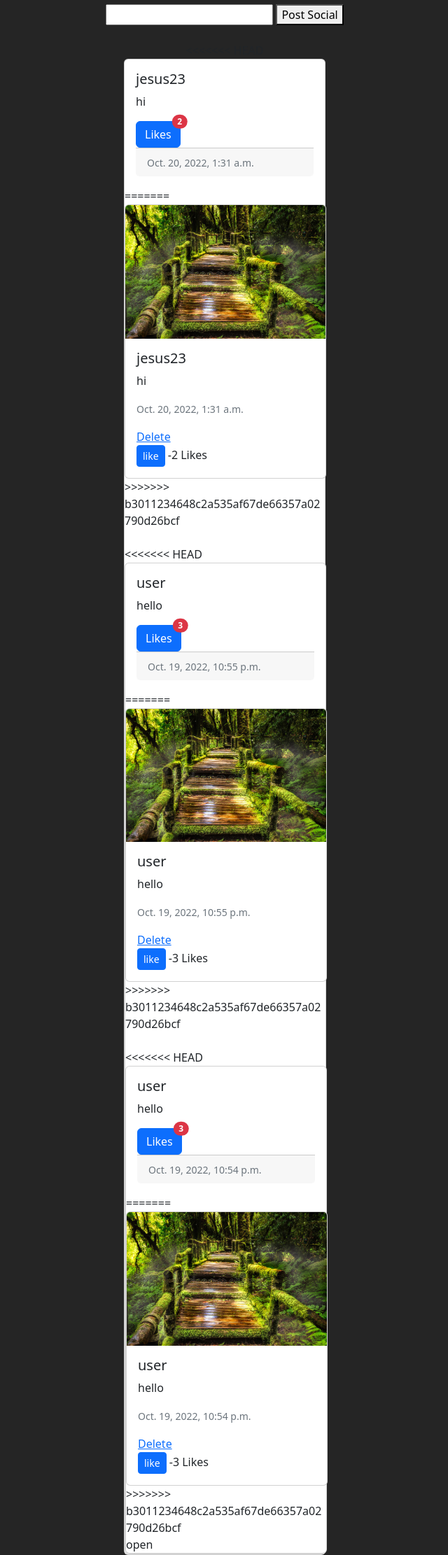
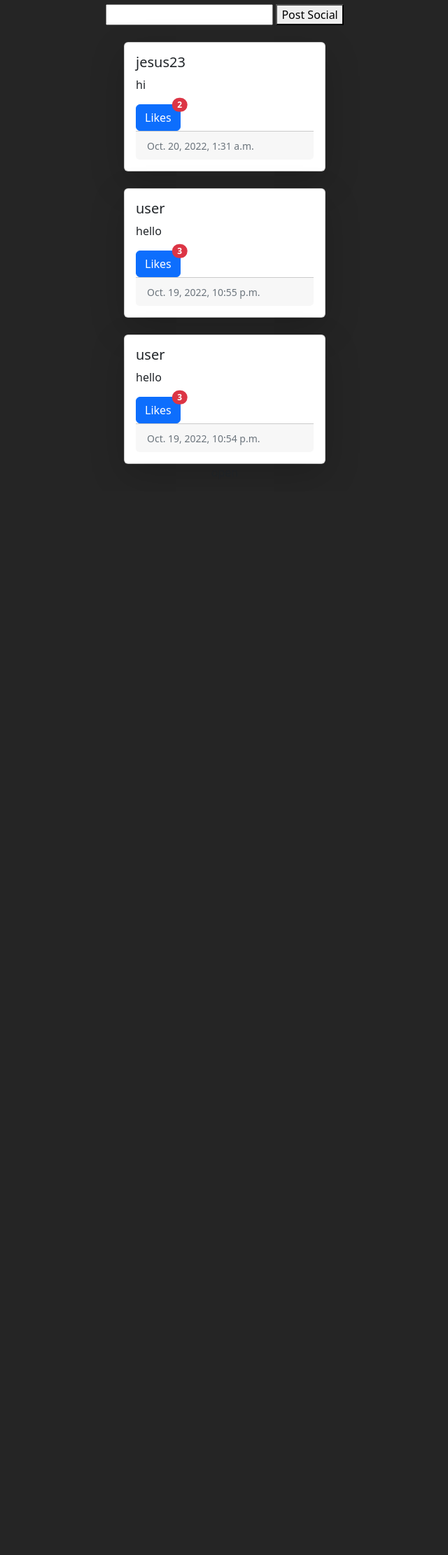
Before and after one commit to mileidy1/Socially, a Django app: page /socially/index in a window 1280 px wide. Shown: the part 98-2320 px from the top of the page at 70% size, without its empty margins (319-959 px from the left). After the commit the page ends 761 px from the top, so only its background shows below. Run offline with Django 4.2, Linux system fonts and the light colour scheme; data comes from the database, SQL or seed files in the repository; both versions use the stored data as it was before the commit; parts of the project's set-up code (start-up, migrations or seed data) failed here and were passed over.

Commit message:
bug fixes

```diff
--- a/config/socially/admin.py
+++ b/config/socially/admin.py
@@ -1,8 +1,5 @@
 from django.contrib import admin
-from .models import Action, FollowersCount, LikePost, Socially, Profile
+from .models import Action,Socially
 
 admin.site.register(Socially)
-admin.site.register(Profile)
-admin.site.register(LikePost)
 admin.site.register(Action)
-admin.site.register(FollowersCount)
--- a/config/socially/models.py
+++ b/config/socially/models.py
@@ -4,8 +4,6 @@ from django.contrib.auth.models import User
 class Action(models.Model):
     user = models.ForeignKey(User, on_delete=models.CASCADE)
     socially = models.ForeignKey('Socially', on_delete=models.CASCADE)
-    comment = models.CharField(max_length=500)
-    comment_time = models.DateTimeField(null=True)
     shared = models.BooleanField(default=False)
     shared_time = models.DateTimeField(null=True)
     saved = models.BooleanField(default=False)
@@ -23,26 +21,3 @@ class Socially(models.Model):
 
     def __str__(self):
         return self.social_text
-
-class FollowersCount(models.Model):
-    follower = models.CharField(max_length=100)
-    user = models.CharField(max_length=100)
-
-    def __str__(self):
-        return self.user
-
-class LikePost(models.Model):
-    post_id = models.CharField(max_length=500)
-    username = models.CharField(max_length=100)
-
-    def __str__(self):
-        return self.username
-
-class Profile(models.Model):
-    user = models.ForeignKey(User, on_delete=models.CASCADE)
-    id_user = models.IntegerField()
-    bio = models.TextField(blank=True)
-    location = models.CharField(max_length=100, blank=True)
-
-    def __str__(self):
-        return self.user.username
--- a/config/socially/templates/socially/index.html
+++ b/config/socially/templates/socially/index.html
@@ -59,17 +59,16 @@
     </form>
     {% for social in all_socials reversed%}
     <br>
-<<<<<<< HEAD
     <div class="card" style="width: 18rem;">
-        <div class="card-body">
+        <div class="card-body shadow-lg">
             <h5 class="card-title">{{ social.author}}</h5>
             <p class="card-text">{{ social.social_text}}</p>
             <form action="{% url 'socially:likes' social.pk %}" method="POST">
                 {% csrf_token %}
                 {% if user == social.author %}
-                <a class="btn btn-secondary" href="{% url 'socially:delete' social.id %}" role="button">Delete</a>
+                <a class="btn btn-secondary" href="{% url 'socially:delete' social.pk %}" role="button">Delete</a>
                 {% endif %}
-                <button type="submit" value="{{ social.id}}" class="btn btn-primary position-relative">
+                <button type="submit" value="{{ social.pk}}" class="btn btn-primary position-relative">
                     Likes
                     <span class="amazing position-absolute top-0 start-100 translate-middle badge rounded-pill bg-danger">
                         {{social.total_like}}
@@ -81,22 +80,6 @@
                 <p class="card-text"><small class="text-muted">{{social.date_created}}</small></p>
         </div>
         </div>
-=======
-    <div id="ecard">
-    <div class="card" style="width: 18rem;" >
-        <img src="{% static 'images/image_test.jpg' %}" class="card-img-top" alt="...">
-        <div class="card-body">
-        <h5 class="card-title">{{ social.author}}</h5>
-        <p class="card-text">{{ social.social_text}}</p>
-        <p class="card-text"><small class="text-muted">{{social.date_created}}</small></p>
-        <a href="{% url 'socially:delete' social.id %}">Delete</a>
-        <form action="{% url 'socially:likes' social.pk %}" method="POST">
-            {% csrf_token %}
-        <button type="submit" name="like" value="{{ social.id }}", class="btn btn-primary btn-sm">like</button> -{{social.total_like}} Likes
-        </form>
-    </div>
-    </div>
->>>>>>> b3011234648c2a535af67de66357a02790d26bcf
     </div>
     {% endfor %}
     <div id="easter" style="display: none;">
--- a/config/socially/urls.py
+++ b/config/socially/urls.py
@@ -7,9 +7,4 @@ urlpatterns = [
     path('<str:this_user>', views.user_socials, name='user_socials'),
     path('delete/<int:id>', views.delete, name = 'delete'),
     path('like/<int:pk>', views.likes, name='likes'),
-    path('settings', views.settings, name='settings'),
-    path('like-post', views.like_post, name='like-post'),
-    path('profile/<str:pk>', views.profile, name='profile'),
-    path('follow', views.follow, name='follow'),
-    path('search', views.search, name='search'),
 ]
--- a/config/socially/views.py
+++ b/config/socially/views.py
@@ -1,15 +1,9 @@
 from .models import *
-from django.contrib import messages
-from django.http import HttpResponse
-from django.shortcuts import render, redirect
-from django.contrib.auth.models import User, auth
-from .models import Profile, LikePost, FollowersCount
-from itertools import chain
-import random
 from django.urls import reverse, reverse
 from django.shortcuts import render, redirect, get_object_or_404
-from .models import *
 from django.http import HttpResponseRedirect
+
+
 
 
 def index(request):
@@ -45,121 +39,11 @@ def user_socials(request, this_user):
     return render(request, 'socially/index.html', context)
 
 def delete(request, id):
-    social = Socially.objects.get(id = id)
+    social = Socially.objects.get(id=id)
     social.delete()
-    return redirect('/socially/index/')
+    return redirect('/socially/index')
 
 def likes(request, pk):
     post = get_object_or_404(Socially, id=pk)
     post.like.add(request.user)
     return HttpResponseRedirect(reverse('socially:index'))
-
-def search(request):
-    user_object = User.objects.get(username=request.user.username)
-    user_profile = Profile.objects.get(user=user_object)
-
-    if request.method == 'POST':
-        username = request.POST['username']
-        username_object = User.objects.filter(username__icontains=username)
-
-        username_profile = []
-        username_profile_list = []
-
-        for users in username_object:
-            username_profile.append(users.id)
-
-        for ids in username_profile:
-            profile_lists = Profile.objects.filter(id_user=ids)
-            username_profile_list.append(profile_lists)
-
-        username_profile_list = list(chain(*username_profile_list))
-    return render(request, 'search.html', {'user_profile': user_profile, 'username_profile_list': username_profile_list})
-
-def like_post(request):
-    username = request.user.username
-    post_id = request.GET.get('post_id')
-
-    post = Socially.objects.get(id=post_id)
-
-    like_filter = LikePost.objects.filter(post_id=post_id, username=username).first()
-
-    if like_filter == None:
-        new_like = LikePost.objects.create(post_id=post_id, username=username)
-        new_like.save()
-        post.number_of_likes = post.number_of_likes+1
-        post.save()
-        return redirect('/')
-    else:
-        like_filter.delete()
-        post.number_of_likes = post.number_of_likes-1
-        post.save()
-        return redirect('/')
-
-def profile(request, pk):
-    user_object = User.objects.get(username=pk)
-    user_profile = Profile.objects.get(user=user_object)
-    user_posts = Socially.objects.filter(user=pk)
-    user_post_length = len(user_posts)
-
-    follower = request.user.username
-    user = pk
-
-    if FollowersCount.objects.filter(follower=follower, user=user).first():
-        button_text = 'Unfollow'
-    else:
-        button_text = 'Follow'
-
-    user_followers = len(FollowersCount.objects.filter(user=pk))
-    user_following = len(FollowersCount.objects.filter(follower=pk))
-
-    context = {
-        'user_object': user_object,
-        'user_profile': user_profile,
-        'user_posts': user_posts,
-        'user_post_length': user_post_length,
-        'button_text': button_text,
-        'user_followers': user_followers,
-        'user_following': user_following,
-    }
-    return render(request, 'profile.html', context)
-
-
-def follow(request):
-    if request.method == 'POST':
-        follower = request.POST['follower']
-        user = request.POST['user']
-
-        if FollowersCount.objects.filter(follower=follower, user=user).first():
-            delete_follower = FollowersCount.objects.get(follower=follower, user=user)
-            delete_follower.delete()
-            return redirect('/profile/'+user)
-        else:
-            new_follower = FollowersCount.objects.create(follower=follower, user=user)
-            new_follower.save()
-            return redirect('/profile/'+user)
-    else:
-        return redirect('/')
-
-def settings(request):
-    user_profile = Profile.objects.get(user=request.user)
-
-    if request.method == 'POST':
-
-        if request.FILES.get('image') == None:
-            bio = request.POST['bio']
-            location = request.POST['location']
-
-            user_profile.bio = bio
-            user_profile.location = location
-            user_profile.save()
-        if request.FILES.get('image') != None:
-            image = request.FILES.get('image')
-            bio = request.POST['bio']
-            location = request.POST['location']
-
-            user_profile.bio = bio
-            user_profile.location = location
-            user_profile.save()
-
-        return redirect('settings')
-    return render(request, 'setting.html', {'user_profile': user_profile})
```
Also changed, not shown: config/db.sqlite3, config/socially/migrations/0001_initial.py, config/socially/migrations/0002_rename_social_socially.py (deleted), config/socially/migrations/0003_action_socially_interaction_alter_socially_author_and_more.py (deleted), config/socially/migrations/0004_followerscount_likepost_remove_action_comment_and_more.py (deleted), config/socially/migrations/0004_socially_like.py (deleted), config/socially/migrations/0005_remove_socially_like_remove_action_like_action_like.py (deleted), config/socially/migrations/0005_remove_socially_number_of_likes_action_saved_and_more.py (deleted), config/socially/migrations/0006_alter_action_like.py (deleted), config/socially/migrations/0007_remove_action_like_socially_like.py (deleted).
